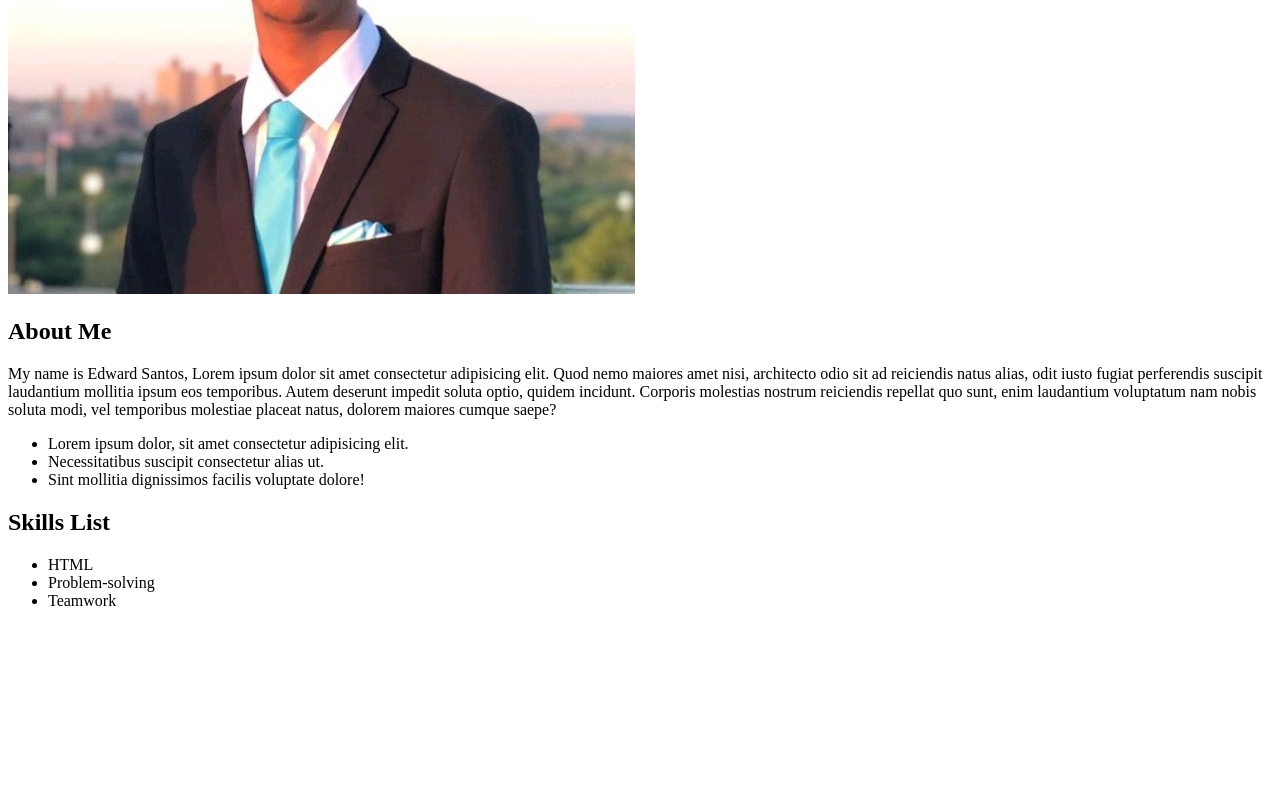
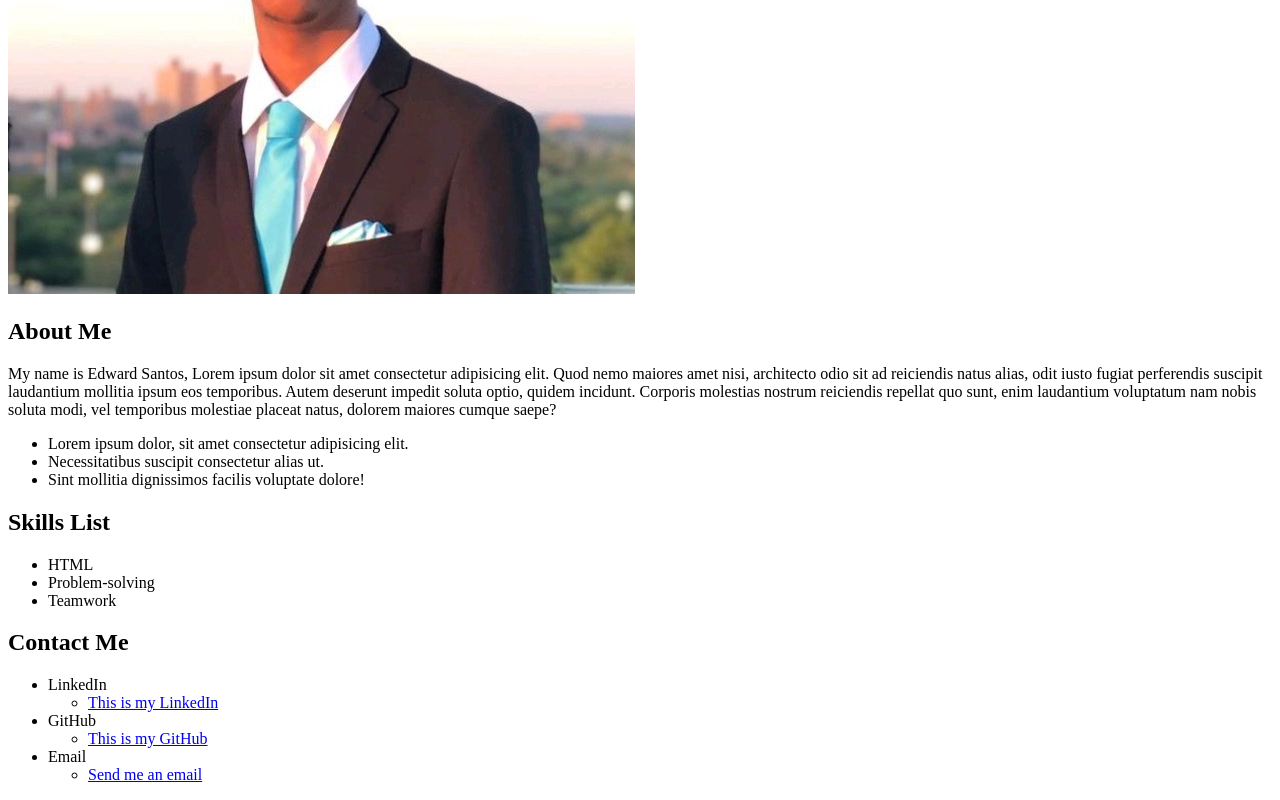
Before and after one commit to EdwardS02/personal-page, a plain HTML site: page index.html in a window 1280 px wide. Shown: the part 447-1247 px from the top of the page. Before the commit the page ends 1073 px from the top, so only its background shows below. Drawn offline with Linux system fonts and the light colour scheme.

Commit message:
Add Conctact Section

```diff
--- a/index.html
+++ b/index.html
@@ -34,6 +34,26 @@
             <li>Teamwork</li>
         </ul>
     </section>
-
+    <!-- Social Media and Contact Information -->
+    <section id="contact">
+        <h2>Contact Me</h2>
+        <ul>
+            <li>LinkedIn
+                <ul>
+                    <li><a href="https://www.linkedin.com/in/edward-santos-/" target="_blank" rel="noreferrer">This is my LinkedIn</a></li>
+                </ul>
+            </li>
+            <li>GitHub
+                <ul>
+                    <li><a href="https://github.com/EdwardS02" target="_blank" rel="noreferrer">This is my GitHub</a></li>
+                </ul>
+            </li>
+            <li>Email
+                <ul>
+                    <li><a href="mailto:someone@example.com">Send me an email</a></li>
+                </ul>
+            </li>
+        </ul>
+    </section>
 </body>
 </html>
```
